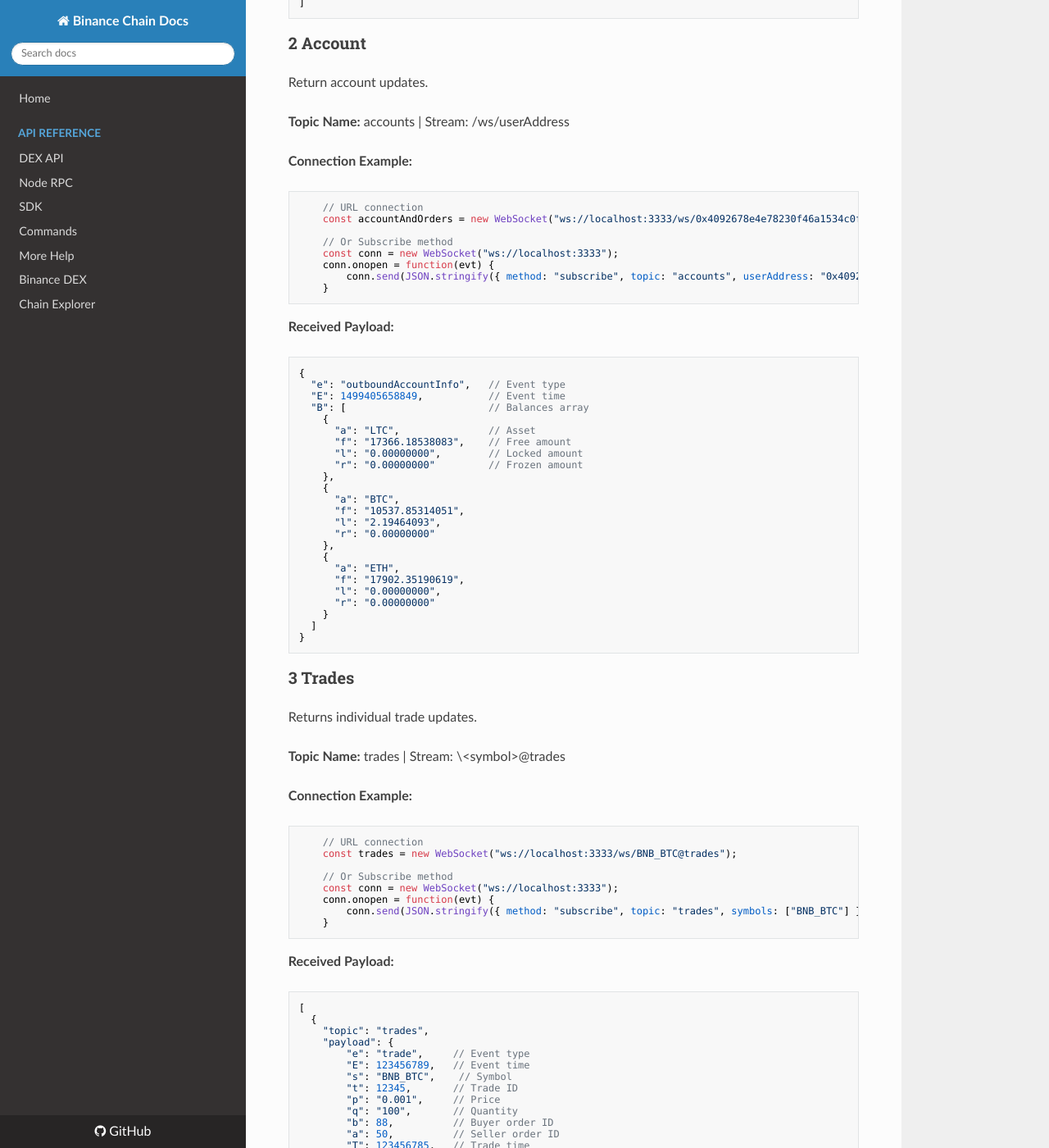
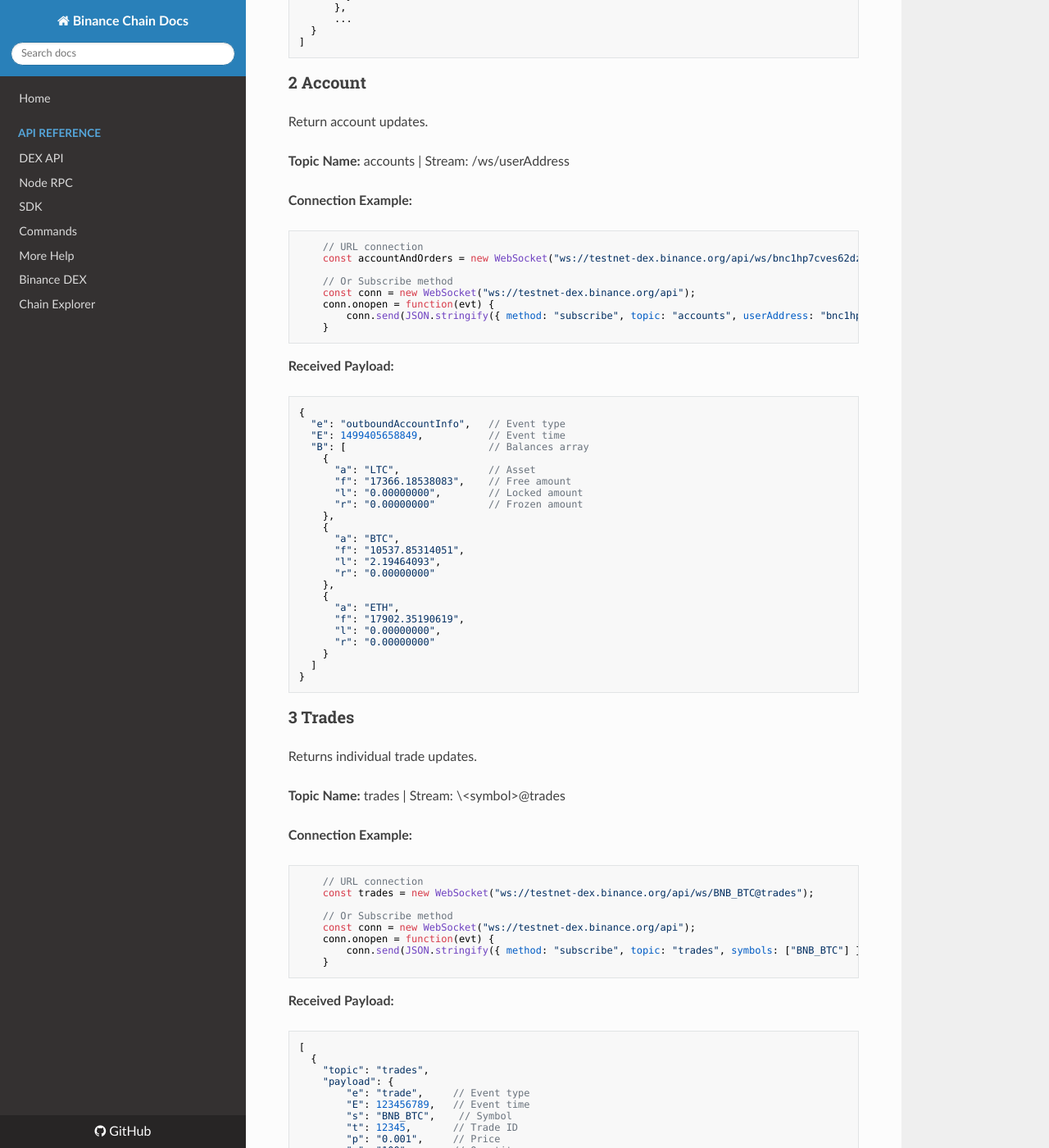
Before and after one commit to yash-sharma1/docs-site, an MkDocs documentation site: the page built from docs/api-reference/dex-api/ws-streams.md, in a window 1280 px wide and 1400 px high, scrolled down 1324 px. Shown: the whole window at 82% size. Built offline with MkDocs 1.6.1, drawn with Linux system fonts in a browser that asks for light colours; nearby versions of some CDN libraries; some of the changed text lies outside the part shown.

Commit message:
change user addresses format

````diff
--- a/docs/api-reference/dex-api/ws-streams.md
+++ b/docs/api-reference/dex-api/ws-streams.md
@@ -10,12 +12,12 @@
 
 ```javascript
     // URL connection
-    const accountAndOrders = new WebSocket("ws://localhost:3333/ws/0x4092678e4e78230f46a1534c0fbc8fa39780892b");
+    const accountAndOrders = new WebSocket("ws://testnet-dex.binance.org/api/ws/bnc1hp7cves62dzj8n4z8ckna0d3t6zd7z2zcj6gtq");
 
     // Or Subscribe method
-    const conn = new WebSocket("ws://localhost:3333");
+    const conn = new WebSocket("ws://testnet-dex.binance.org/api");
     conn.onopen = function(evt) {
-        conn.send(JSON.stringify({ method: "subscribe", topic: "orders", userAddress: "0x4092678e4e78230f46a1534c0fbc8fa39780892b" }));
+        conn.send(JSON.stringify({ method: "subscribe", topic: "orders", userAddress: "bnc1hp7cves62dzj8n4z8ckna0d3t6zd7z2zcj6gtq" }));
     }
 ```
 
@@ -89,12 +91,12 @@
 
 ```javascript
     // URL connection
-    const accountAndOrders = new WebSocket("ws://localhost:3333/ws/0x4092678e4e78230f46a1534c0fbc8fa39780892b");
+    const accountAndOrders = new WebSocket("ws://testnet-dex.binance.org/api/ws/bnc1hp7cves62dzj8n4z8ckna0d3t6zd7z2zcj6gtq");
 
     // Or Subscribe method
-    const conn = new WebSocket("ws://localhost:3333");
+    const conn = new WebSocket("ws://testnet-dex.binance.org/api");
     conn.onopen = function(evt) {
-        conn.send(JSON.stringify({ method: "subscribe", topic: "accounts", userAddress: "0x4092678e4e78230f46a1534c0fbc8fa39780892b" }));
+        conn.send(JSON.stringify({ method: "subscribe", topic: "accounts", userAddress: "bnc1hp7cves62dzj8n4z8ckna0d3t6zd7z2zcj6gtq" }));
     }
 ```
 
@@ -137,10 +139,10 @@
 
 ```javascript
     // URL connection
-    const trades = new WebSocket("ws://localhost:3333/ws/BNB_BTC@trades");
+    const trades = new WebSocket("ws://testnet-dex.binance.org/api/ws/BNB_BTC@trades");
 
     // Or Subscribe method
-    const conn = new WebSocket("ws://localhost:3333");
+    const conn = new WebSocket("ws://testnet-dex.binance.org/api");
     conn.onopen = function(evt) {
         conn.send(JSON.stringify({ method: "subscribe", topic: "trades", symbols: ["BNB_BTC"] }));
     }
@@ -192,10 +194,10 @@
 
 ```javascript
     // URL connection
-    const marketDiff = new WebSocket("ws://localhost:3333/ws/BNB_BTC@marketDiff");
+    const marketDiff = new WebSocket("ws://testnet-dex.binance.org/api/ws/BNB_BTC@marketDiff");
 
     // Or Subscribe method
-    const conn = new WebSocket("ws://localhost:3333");
+    const conn = new WebSocket("ws://testnet-dex.binance.org/api");
     conn.onopen = function(evt) {
         conn.send(JSON.stringify({ method: "subscribe", topic: "marketDiff", symbols: ["BNB_BTC"] }));
     }
@@ -236,10 +238,10 @@
 
 ```javascript
     // URL connection
-    const marketDepth = new WebSocket("ws://localhost:3333/ws/BNB_BTC@marketDepth");
+    const marketDepth = new WebSocket("ws://testnet-dex.binance.org/api/ws/BNB_BTC@marketDepth");
 
     // Or Subscribe method
-    const conn = new WebSocket("ws://localhost:3333");
+    const conn = new WebSocket("ws://testnet-dex.binance.org/api");
     conn.onopen = function(evt) {
         conn.send(JSON.stringify({ method: "subscribe", topic: "marketDepth", symbols: ["BNB_BTC"] }));
     }
@@ -298,10 +300,10 @@
 
 ```javascript
     // URL connection
-    const kline = new WebSocket("ws://localhost:3333/ws/BNB_BTC@kline_1h");
+    const kline = new WebSocket("ws://testnet-dex.binance.org/api/ws/BNB_BTC@kline_1h");
 
     // Or Subscribe method
-    const conn = new WebSocket("ws://localhost:3333");
+    const conn = new WebSocket("ws://testnet-dex.binance.org/api");
     conn.onopen = function(evt) {
         conn.send(JSON.stringify({ method: "subscribe", topic: "kline_1h", symbols: ["BNB_BTC"] }));
     }
@@ -346,10 +348,10 @@
 
 ```javascript
     // URL connection
-    const ticker = new WebSocket("ws://localhost:3333/ws/BNB_BTC@ticker");
+    const ticker = new WebSocket("ws://testnet-dex.binance.org/api/ws/BNB_BTC@ticker");
 
     // Or Subscribe method
-    const conn = new WebSocket("ws://localhost:3333");
+    const conn = new WebSocket("ws://testnet-dex.binance.org/api");
     conn.onopen = function(evt) {
         conn.send(JSON.stringify({ method: "subscribe", topic: "ticker", symbols: ["BNB_BTC"] }));
     }
@@ -395,10 +397,10 @@
 
 ```javascript
     // URL connection
-    const allTickers = new WebSocket("ws://localhost:3333/ws/$all@ticker");
+    const allTickers = new WebSocket("ws://testnet-dex.binance.org/api/ws/$all@ticker");
 
     // Or Subscribe method
-    const conn = new WebSocket("ws://localhost:3333");
+    const conn = new WebSocket("ws://testnet-dex.binance.org/api");
     conn.onopen = function(evt) {
         conn.send(JSON.stringify({ method: "subscribe", topic: "ticker", symbols: ["$all"] }));
     }
@@ -449,10 +451,10 @@
 
 ```javascript
     // URL connection
-    const miniTicker = new WebSocket("ws://localhost:3333/ws/BNB_BTC@miniTicker");
+    const miniTicker = new WebSocket("ws://testnet-dex.binance.org/api/ws/BNB_BTC@miniTicker");
 
     // Or Subscribe method
-    const conn = new WebSocket("ws://localhost:3333");
+    const conn = new WebSocket("ws://testnet-dex.binance.org/api");
     conn.onopen = function(evt) {
         conn.send(JSON.stringify({ method: "subscribe", topic: "miniTicker", symbols: ["BNB_BTC"] }));
     }
@@ -484,10 +486,10 @@
 
 ```javascript
     // URL connection
-    const miniTickers = new WebSocket("ws://localhost:3333/ws/$all@miniTicker");
+    const miniTickers = new WebSocket("ws://testnet-dex.binance.org/api/ws/$all@miniTicker");
 
     // Or Subscribe method
-    const conn = new WebSocket("ws://localhost:3333");
+    const conn = new WebSocket("ws://testnet-dex.binance.org/api");
     conn.onopen = function(evt) {
         conn.send(JSON.stringify({ method: "subscribe", topic: "miniTicker", symbols: ["$all"] }));
     }
@@ -524,10 +526,10 @@
 
 ```javascript
     // URL connection
-    const blockHeights = new WebSocket("ws://localhost:3333/ws/$all@blockheight");
+    const blockHeights = new WebSocket("ws://testnet-dex.binance.org/api/ws/$all@blockheight");
 
     // Or Subscribe method
-    const conn = new WebSocket("ws://localhost:3333");
+    const conn = new WebSocket("ws://testnet-dex.binance.org/api");
     conn.onopen = function(evt) {
         conn.send(JSON.stringify({ method: "subscribe", topic: "blockheight", symbols: ["$all"] }));
     }
````
Also changed, not shown: other parts of docs/api-reference/dex-api/ws-streams.md (+2 -0 lines), docs/api-reference/dex-api/ws-connection.md (+16 -14 lines).
